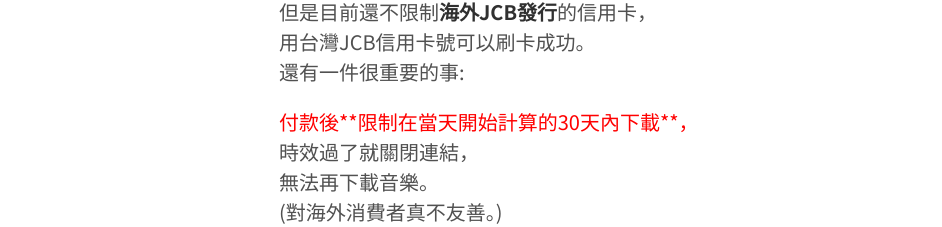
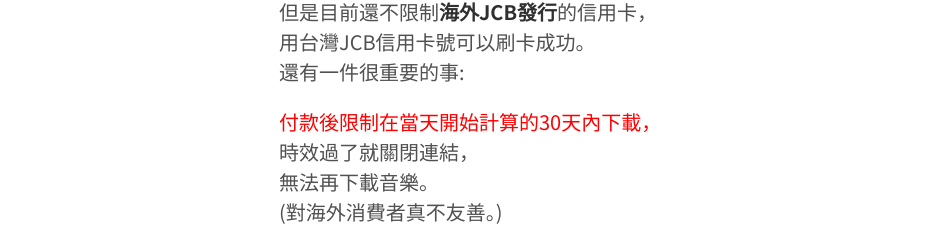
Before and after one commit to shengshampoo/shengshampoo.github.io, a Jekyll site: the page built from _posts/2016-08-13-e-onkyo.markdown, in a window 1280 px wide. Shown: the part 788-1015 px from the top of the page, without its empty margins (1-943 px from the left). Built offline with Jekyll 4.4.1, drawn with Linux system fonts in a browser that asks for light colours; grey boxes are pictures that could not be loaded.

Commit message:
Update 2016-08-13-e-onkyo.markdown

```diff
--- a/_posts/2016-08-13-e-onkyo.markdown
+++ b/_posts/2016-08-13-e-onkyo.markdown
@@ -28,7 +28,7 @@ E-onkyo 線上購買限日本 IP，
 但是目前還不限制**海外JCB發行**的信用卡，
 用台灣JCB信用卡號可以刷卡成功。
 還有一件很重要的事:
-<font color="red">付款後**限制在當天開始計算的30天內下載**，</font>
+<font color="red">付款後限制在當天開始計算的30天內下載，</font>
 時效過了就關閉連結，
 無法再下載音樂。
 (對海外消費者真不友善。)
```
